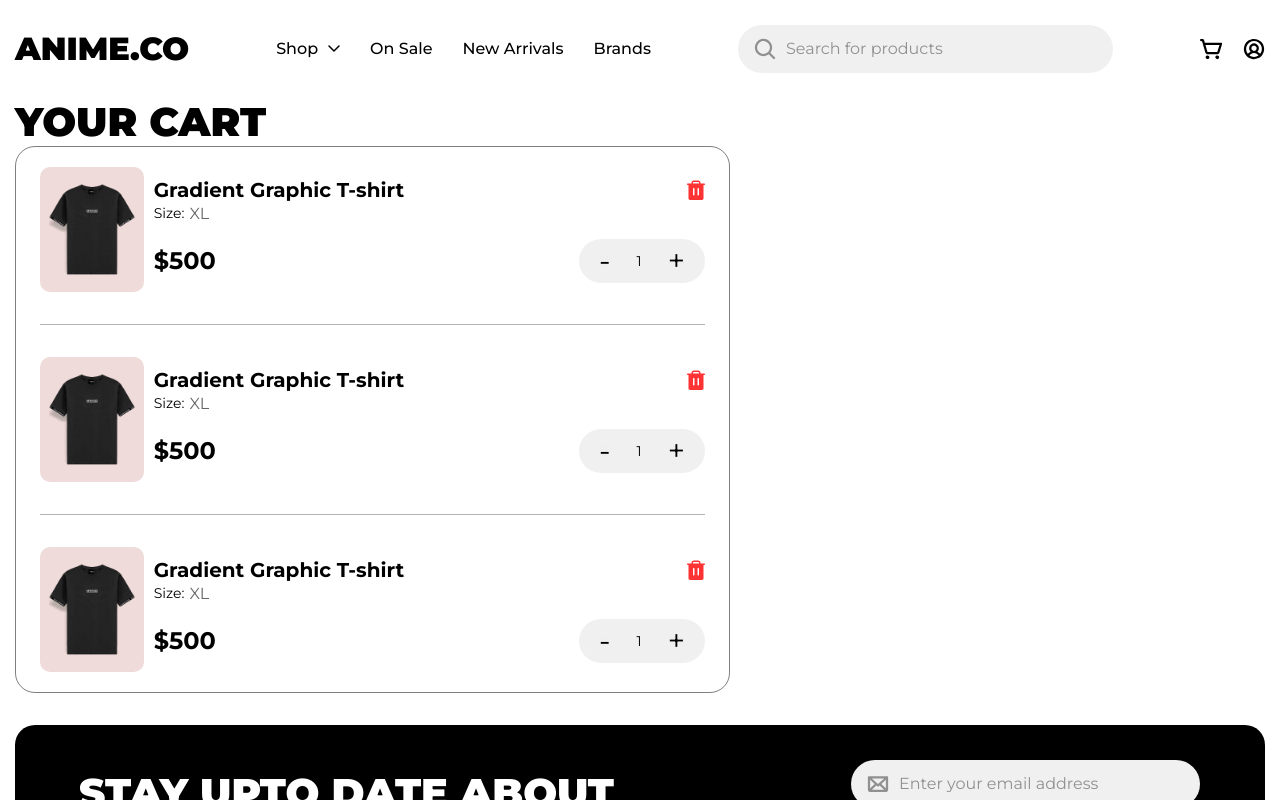
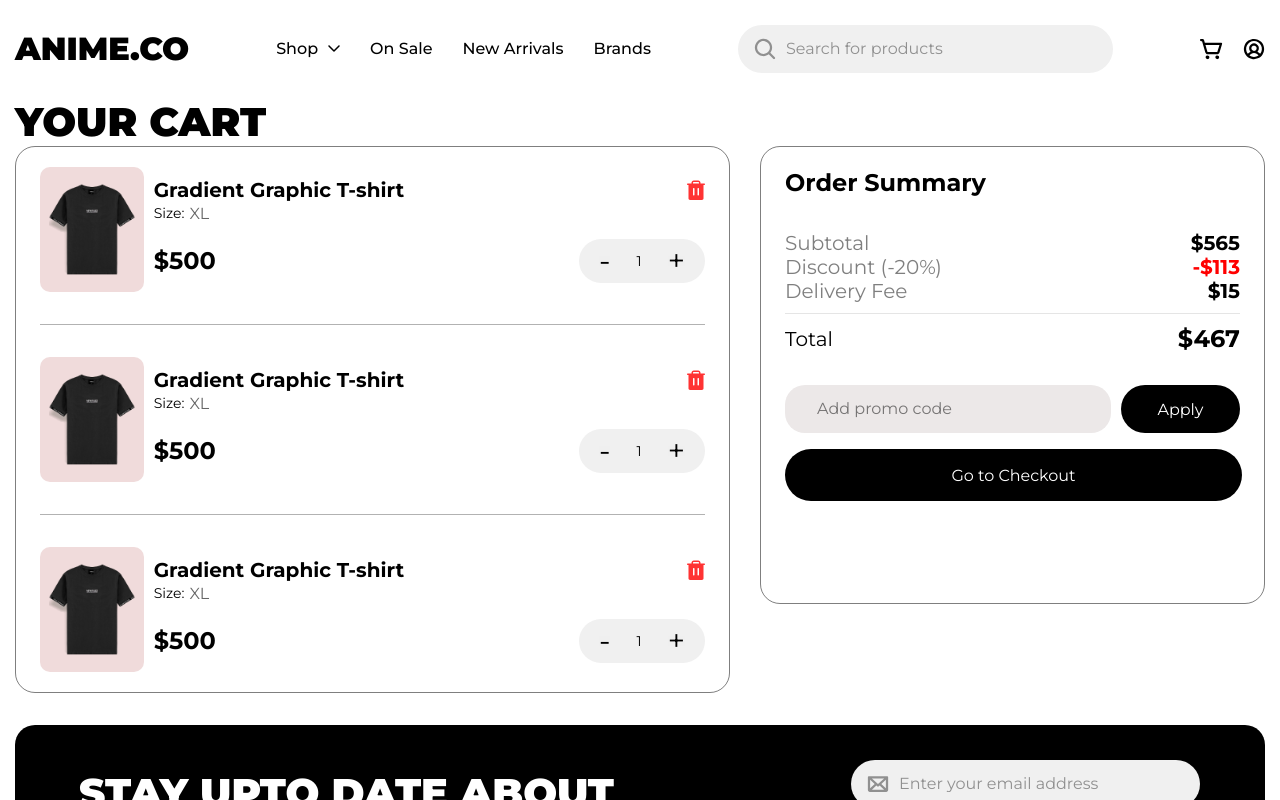
Before and after one commit to zh31n/madara.shop, a React (Vite) app: page /cart in a window 1280 px wide. Shown: the top 800 px of the page. Built offline with nearby package versions, Linux system fonts and the light colour scheme.

Commit message:
over cart page for visual

```diff
--- a/src/Pages/Cart/Cart.module.scss
+++ b/src/Pages/Cart/Cart.module.scss
@@ -18,4 +18,73 @@
     border: 1px solid rgba(0, 0, 0, 0.5);
     padding: 20px 24px;
   }
+
+  .infoCart {
+    width: 505px;
+    height: 458px;
+    border: 1px solid rgba(0, 0, 0, 0.5);
+    border-radius: 20px;
+    padding: 20px 24px;
+
+    .title {
+      font-size: 24px;
+      font-weight: bold;
+
+      text-transform: none;
+      line-height: 32px;
+      margin-bottom: 2rem;
+    }
+    .infoLine{
+      display: flex;
+      justify-content: space-between;
+      align-items: center;
+      &:nth-child(3){
+        .price{
+          color: red;
+        }
+      }
+      .sub{
+        font-size: 20px;
+        font-weight: 400;
+        color: rgba(0, 0, 0, 0.5);
+      }
+      .price{
+        font-size: 20px;
+        font-weight: bold;
+      }
+    }
+    .total{
+      display: flex;
+      justify-content: space-between;
+      align-items: center;
+      margin-bottom: 2rem;
+      .sub{
+        font-size: 20px;
+        font-weight: 400;
+
+      }
+      .price{
+        font-size: 24px;
+        font-weight: bold;
+      }
+    }
+    .promo{
+      display: flex;
+      justify-content: space-between;
+      align-items: center;
+      margin-bottom: 1rem;
+      input{
+        width: 326px;
+        height: 48px;
+        background: #ece8e8;
+        border-radius: 20px;
+        padding-left: 2rem;
+        &::placeholder{
+          font-size: 16px;
+          font-weight: 400;
+          color: rgba(0, 0, 0, 0.5);
+        }
+      }
+    }
+  }
 }
--- a/src/Pages/Cart/Cart.tsx
+++ b/src/Pages/Cart/Cart.tsx
@@ -1,5 +1,7 @@
 import s from './Cart.module.scss';
 import CartItem from "./components/CartItem/CartItem.tsx";
+import HorizontalLine from "../../UI/HorizontalLine/HorizontalLine.tsx";
+import BlackButton from "../../UI/BlackButton/BlackButton.tsx";
 
 const Cart = () => {
     return (
@@ -11,6 +13,31 @@ const Cart = () => {
                     <CartItem/>
                     <CartItem/>
                 </div>
+                <div className={s.infoCart}>
+                    <div className={s.title}>Order Summary</div>
+                    <div className={s.infoLine}>
+                        <div className={s.sub}>Subtotal</div>
+                        <div className={s.price}>$565</div>
+                    </div>
+                    <div className={s.infoLine}>
+                        <div className={s.sub}>Discount (-20%)</div>
+                        <div className={s.price}>-$113</div>
+                    </div>
+                    <div className={s.infoLine}>
+                        <div className={s.sub}>Delivery Fee</div>
+                        <div className={s.price}>$15</div>
+                    </div>
+                    <HorizontalLine margin={10} />
+                    <div className={s.total}>
+                        <div className={s.sub}>Total</div>
+                        <div className={s.price}>$467</div>
+                    </div>
+                    <div className={s.promo}>
+                        <input placeholder={'Add promo code'}/>
+                        <BlackButton text={'Apply'} width={119} height={48} />
+                    </div>
+                    <BlackButton text={'Go to Checkout'} width={457} fz={16}/>
+                </div>
             </div>
         </div>
     );
```
